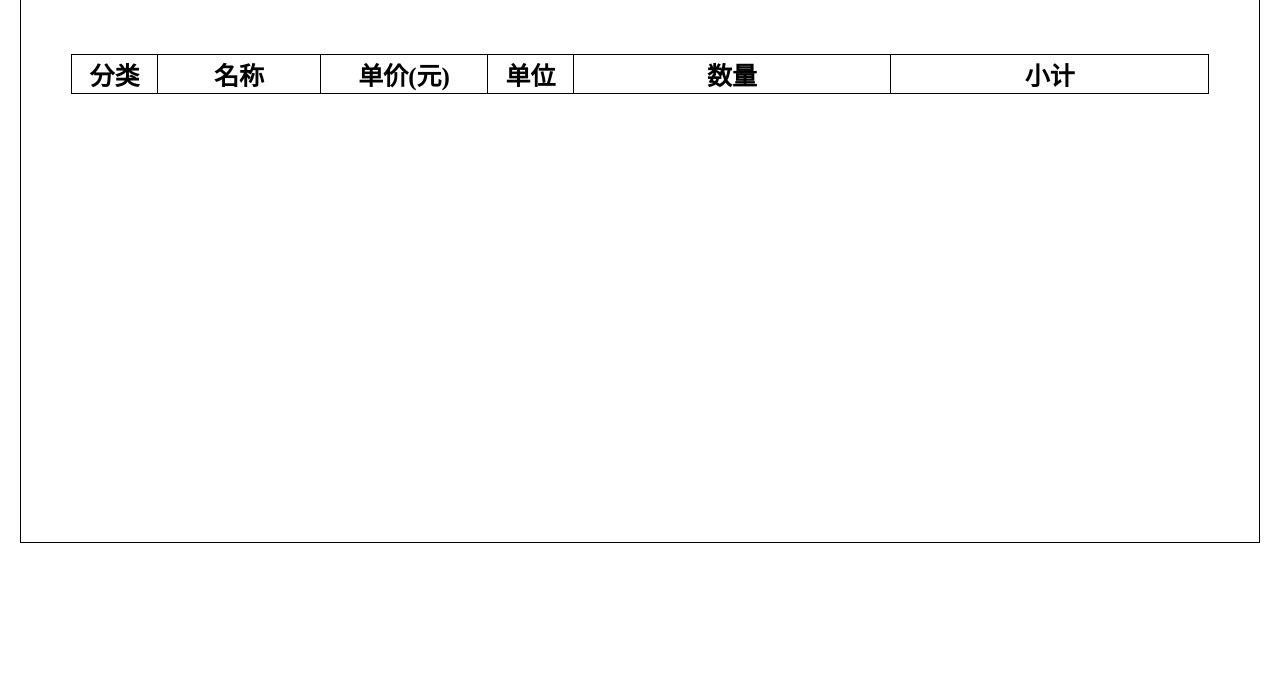
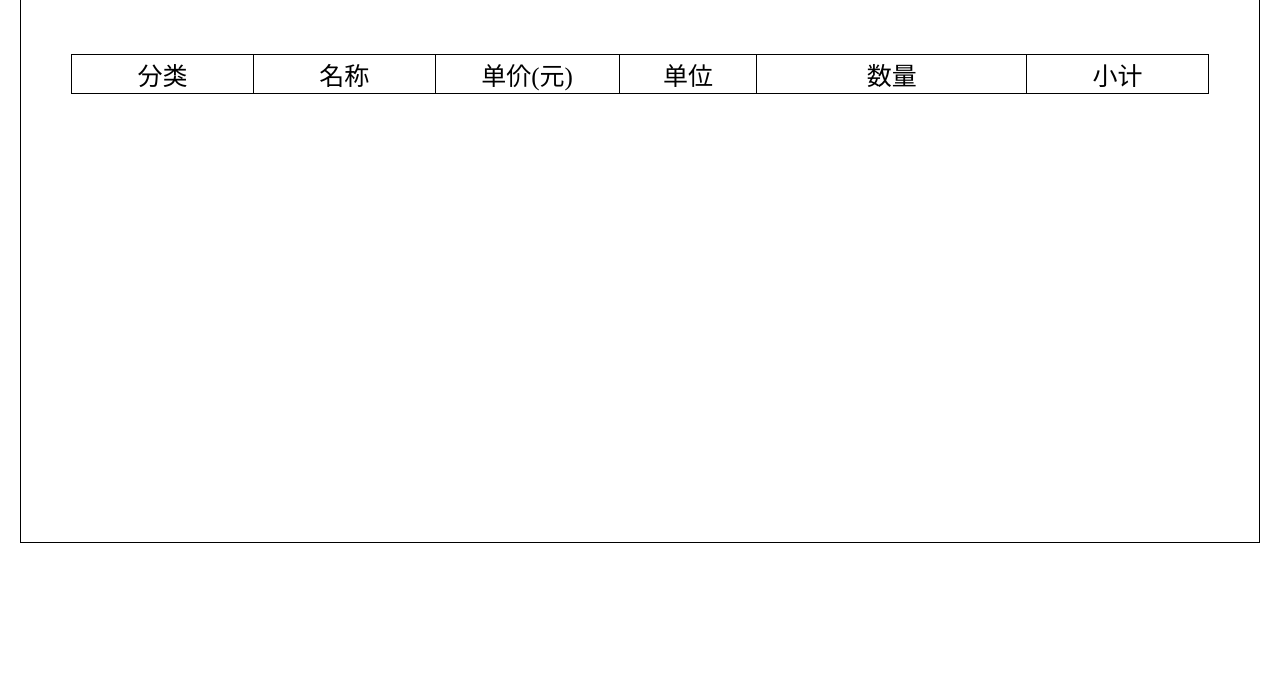
Before and after one commit to missalotof/candy, a plain HTML site: page html_file/shopping_cart.html in a window 1280 px wide. Shown: the part 116-800 px from the top of the page. Drawn offline with Linux system fonts and the light colour scheme.

Commit message:
购物车列表添加

```diff
--- a/css_file/product_list.css
+++ b/css_file/product_list.css
@@ -40,5 +40,8 @@
 }
 #h5
 {
-    width: 400px;
+    width: 300px;
 }
+#h6{
+    width: 200px;
+}
--- a/html_file/shopping_cart.html
+++ b/html_file/shopping_cart.html
@@ -6,6 +6,8 @@
     <link rel="stylesheet" type="text/css" href="../css_file/shopping_cart.css">
     <link rel="stylesheet" type="text/css" href="../css_file/home_css_page.css">
     <link rel="stylesheet" type="text/css" href="../css_file/product_list.css">
+    <script src="../js_file/jquery-2.1.3.js" type="text/javascript"></script>
+    <script src="../js_file/shopping_cart.js" type="text/javascript"></script>
 </head>
 <body>
 <div class="container">
@@ -19,18 +21,15 @@
 </div>
 <div class="product_list">
     <div class="product_list_name">
-        商品列表
+        购物清单
     </div>
     <table id="add_table">
-        <tr class="list_header">
-            <th id="h11">分类</th>
-            <th id="h22">名称</th>
-            <th id="h33">单价(元)</th>
-            <th id="h44">单位</th>
-            <th id="h55">数量</th>
-            <th id="h66">小计</th>
-        </tr>
     </table>
 </div>
 </body>
 </html>
+<script>
+    $(document).ready(function(){
+        getShoppingList();
+    })
+</script>
--- a/js_file/product_list.js
+++ b/js_file/product_list.js
@@ -68,18 +68,15 @@ function addShoppingCart(){
     var arr_cart_list = JSON.parse(localStorage.getItem('cart_list'))||[];
     if(arr_cart_list.length == 0){
         arr_cart_list.push(cart_item);
-        console.log("first");
     }
     else{
         for(var i = 0; i < arr_cart_list.length; i ++){
             if(arr_cart_list[i].barcode == cart_item.barcode){
                 arr_cart_list[i].count ++;
-                console.log("++");
                 break;
             }
             else if(arr_cart_list[i].barcode != cart_item.barcode && i == arr_cart_list.length-1){
                 arr_cart_list.push(cart_item);
-                console.log("push");
             }
         }
     }
--- a/js_file/shopping_cart.js
+++ b/js_file/shopping_cart.js
@@ -1,2 +1,14 @@
 
-function (){}
+var cartList = JSON.parse(localStorage.getItem('cart_list'));
+function getShoppingList(){
+    var html = '';
+    html = html +'<tr><td id="h1">分类</td><td id="h2">名称</td><td id="h3">单价(元)</td><td id="h4">单位</td><td id="h5">数量</td><td id="h6">小计</td>';
+    for(var i in cartList){
+        html = html +'<tr>';
+        var items = cartList[i];
+        html = html + '<td>'+items.classify+'</td><td>'+items.name+'</td><td>'+items.price+'</td><td>'+items.unit+'</td><td>'+items.count+'</td><td></td>';
+        html = html + '</tr>';
+
+    }
+    $('#add_table').html(html);
+}
```
Also changed, not shown: html_file/product_list.html (+0 -1 lines).
